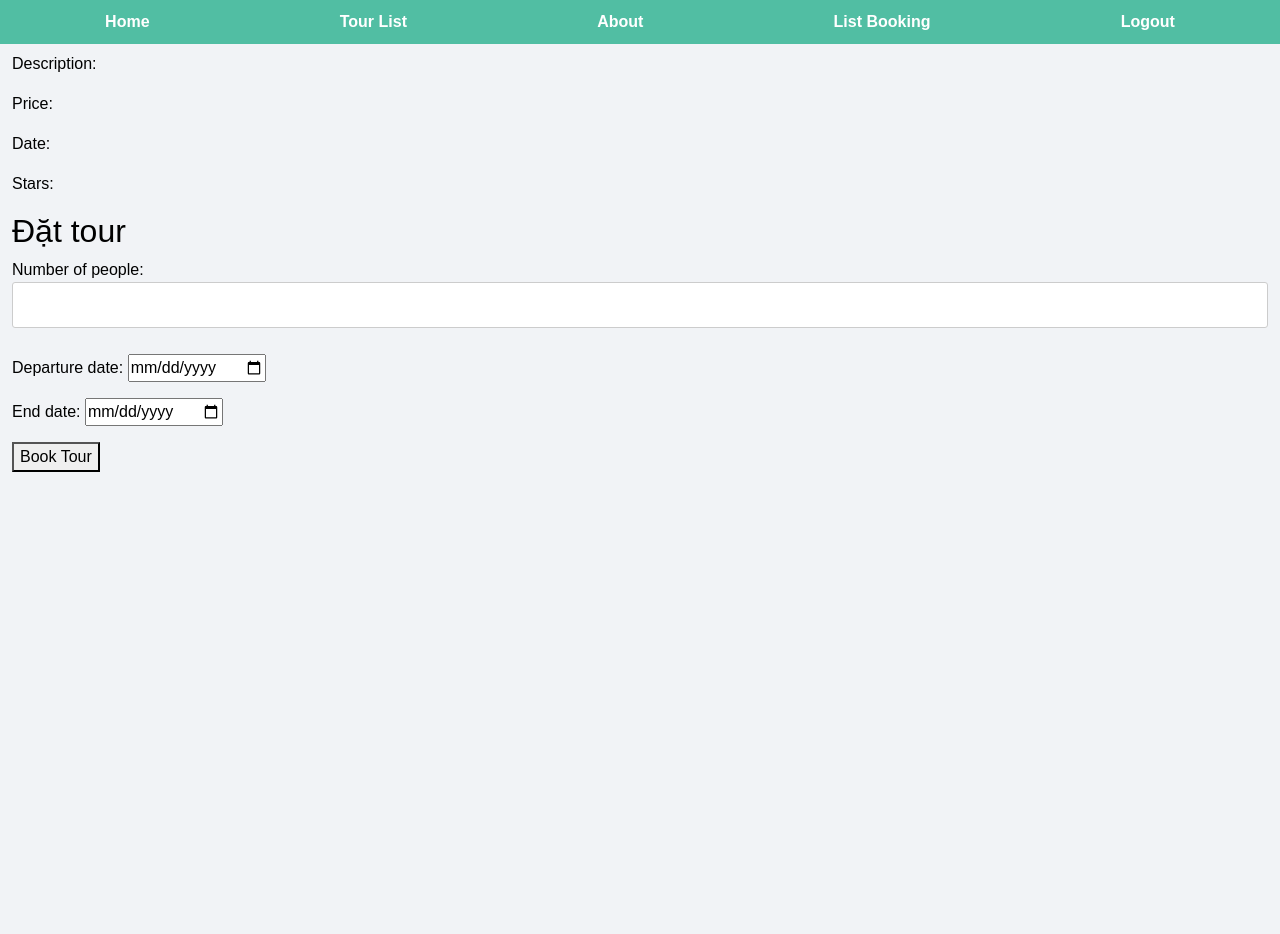
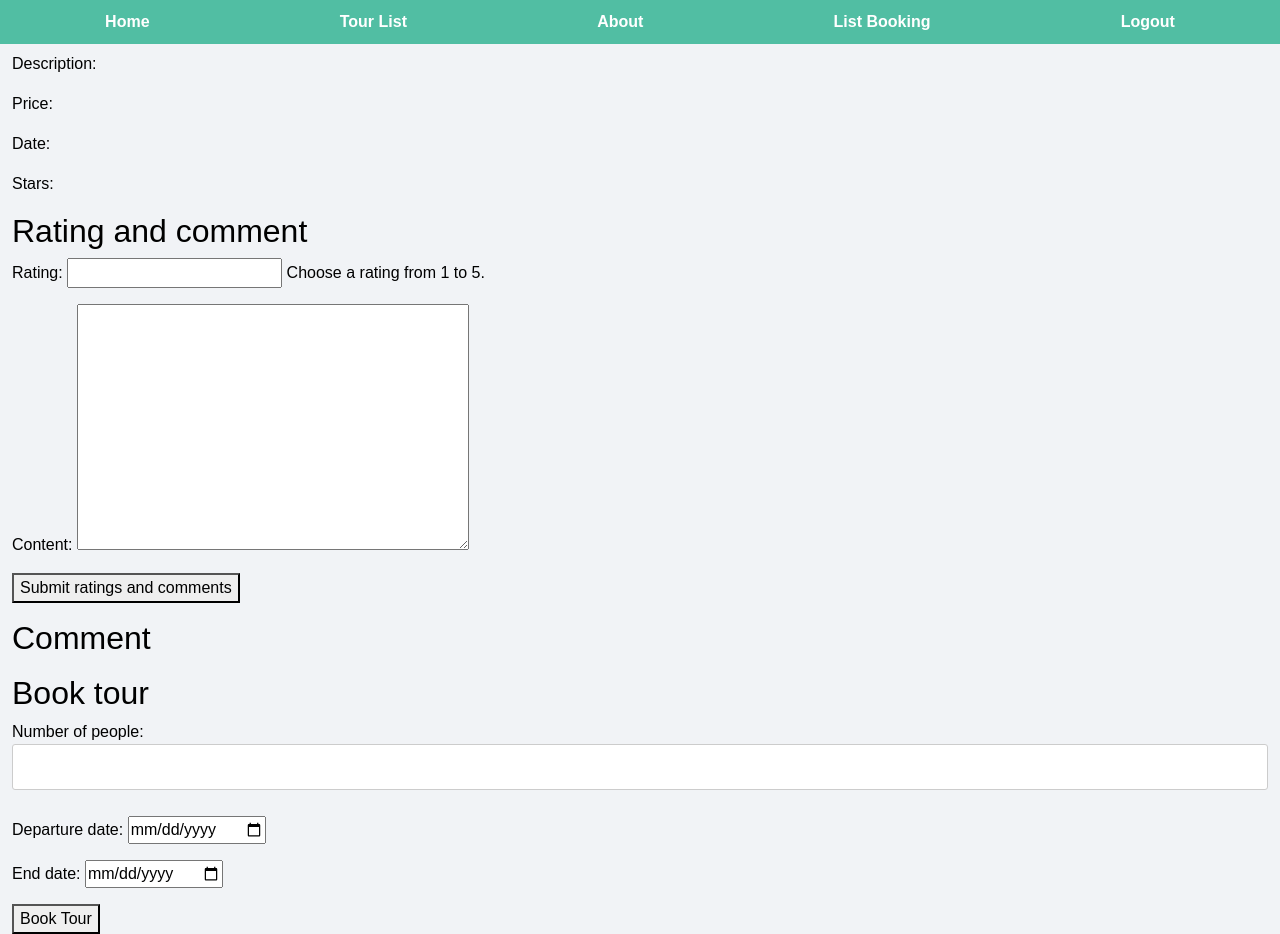
Before and after one commit to awesome-academy/python_hcm_naitei5_bms, a Django app: template Tour_Booking/tour_booking/templates/tour_booking/tour_detail.html in a window 1280 px wide. Before the commit the page ends 472 px from the top, so only its background shows below. Run offline with Django 4.2, Linux system fonts and the light colour scheme; the template is opened without the code that fills it: values that come from a table or form of the project are taken from there, others are empty; the visitor is signed in with stand-in values (Sample User, id 1); some libraries are stand-ins or nearby versions.

Commit message:
Các chức năng của user, admin khi đặt tour

```diff
--- a/Tour_Booking/tour_booking/forms.py
+++ b/Tour_Booking/tour_booking/forms.py
@@ -1,7 +1,8 @@
 from django import forms
 from django.utils.translation import gettext_lazy as _
-from .models import Booking
+from .models import Booking, Rating
 from django.utils import timezone
+from django.core.validators import MinValueValidator, MaxValueValidator
 
 class TourSearchForm(forms.Form):
     query = forms.CharField(label=_('key search'), max_length=100, required=False)
@@ -28,3 +29,14 @@ class BookingForm(forms.ModelForm):
             raise forms.ValidationError("Ngày khởi hành phải lớn hơn ngày hiện tại.")
 
         return departure_date
+
+class RatingCommentForm(forms.ModelForm):
+    rating = forms.IntegerField(
+        validators=[MinValueValidator(1), MaxValueValidator(5)],
+        label='Rating',
+        help_text='Choose a rating from 1 to 5.'
+    )
+
+    class Meta:
+        model = Rating
+        fields = ('rating', 'content')
--- a/Tour_Booking/tour_booking/models.py
+++ b/Tour_Booking/tour_booking/models.py
@@ -2,6 +2,7 @@ from django.db import models
 from django.urls import reverse
 from django.utils import timezone
 from django.core.exceptions import ValidationError
+from django.core.validators import MinValueValidator, MaxValueValidator
 
 class User(models.Model):
     id = models.BigAutoField(primary_key=True)
@@ -55,6 +56,17 @@ class Tour(models.Model):
         else:
             return "★☆☆☆☆"
 
+    def has_pending_booking(self):
+        return self.booking_set.filter(status='Pending').exists()
+
+    def has_future_bookings(self):
+        return self.booking_set.filter(status='Confirmed', departure_date__gte=timezone.now()).exists()
+
+    def delete(self, *args, **kwargs):
+        if self.has_pending_booking() or self.has_future_bookings():
+            raise ValueError("Không thể xóa Tour khi có đơn đặt đang chờ xử lý hoặc được xác nhận trong tương lai.")
+        super().delete(*args, **kwargs)
+
 
 class Image(models.Model):
     id = models.IntegerField(primary_key=True)
@@ -79,6 +91,8 @@ class Booking(models.Model):
     number_of_people = models.CharField(max_length=255)
     departure_date = models.DateTimeField()
     end_date = models.DateField()
+    is_approved = models.BooleanField(default=False)
+    is_cancelled = models.BooleanField(default=False)
 
     def clean(self):
         current_date = timezone.now().date()
@@ -93,9 +107,12 @@ class Rating(models.Model):
     id = models.BigAutoField(primary_key=True)
     user = models.ForeignKey(User, on_delete=models.CASCADE)
     tour = models.ForeignKey(Tour, on_delete=models.CASCADE)
-    rating = models.IntegerField()
+    rating = models.IntegerField(validators=[MinValueValidator(1), MaxValueValidator(5)])
     content = models.TextField()
     create_time = models.DateTimeField(auto_now_add= True)
 
+    def get_star_rating(self):
+        return "★" * self.rating
+
     def __str__(self):
         return f"{self.user.username} - {self.tour.name} - {self.rating}"
--- a/Tour_Booking/tour_booking/templates/tour_booking/tour_detail.html
+++ b/Tour_Booking/tour_booking/templates/tour_booking/tour_detail.html
@@ -10,7 +10,21 @@
   {% for image in tour.image_set.all %}
     <img src="{{ image.image.url }}" alt="Tour Image" class="mt-2" width="50%" height="50%">
   {% endfor %}
-  <h2>Đặt tour</h2>
+  {% if user.is_authenticated %}
+  <h2>{% trans "Rating and comment" %}</h2>
+  <form method="post" action="{% url 'tour-rating-comment' tour.pk %}">
+    {% csrf_token %}
+    {{ rating_comment_form.as_p }}
+    <button type="submit">{% trans "Submit ratings and comments" %}</button>
+  </form>
+{% endif %}
+<p><h2>{% trans "Comment" %}</h2></p>
+{% for comment in tour.rating_set.all %}
+  <h5>{{ comment.user.username }} - {{ comment.create_time }}</h5>
+  <p>{{ comment.get_star_rating }}</p>
+  <p>{{ comment.content }}</p>
+{% endfor %}
+  <h2>{% trans "Book tour" %}</h2>
   {% if error_message %}
     <p style="color: red;">{{ error_message }}</p>
   {% endif %}
--- a/Tour_Booking/tour_booking/urls.py
+++ b/Tour_Booking/tour_booking/urls.py
@@ -9,4 +9,5 @@ urlpatterns = [
     path('logout/', views.logout_view, name='logout'),
     path('search/', views.search_view, name='search'),
     path('bookings/', views.list_bookings, name='list-bookings'),
+    path('tour/<int:pk>/rate-comment/', views.tour_rating_comment, name='tour-rating-comment'),
 ]
```
Also changed, not shown: Tour_Booking/tour_booking/admin.py (+32 -0 lines), Tour_Booking/tour_booking/templates/tour_booking/list_bookings.html (+7 -0 lines), Tour_Booking/tour_booking/views.py (+34 -2 lines).
